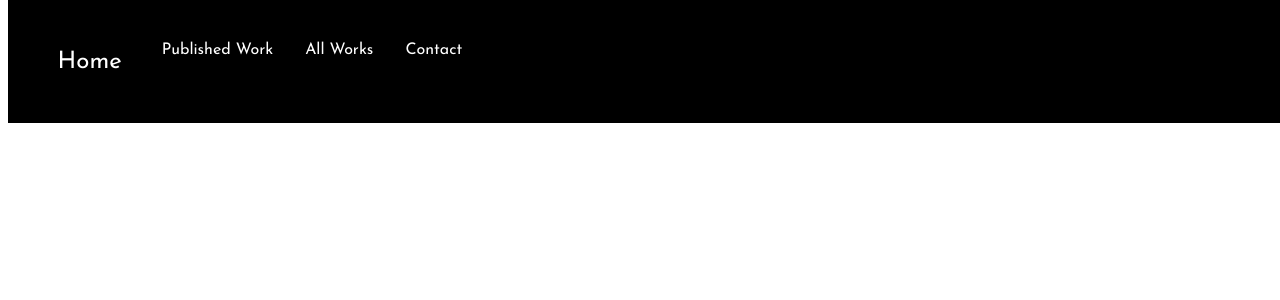
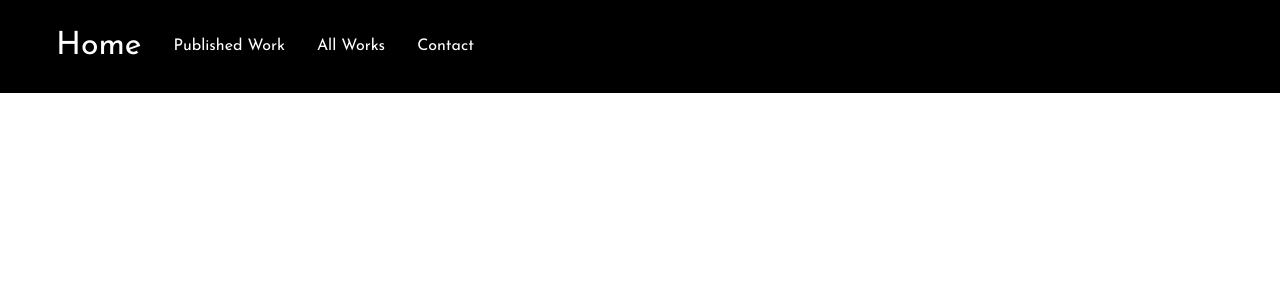
Before and after one commit to ZachMc21/photography-portfolio, a PHP site: page /home.html in a window 1280 px wide. Shown: the top 300 px of the page. Run offline with PHP 8.4, Linux system fonts and the light colour scheme.

Commit message:
Header is styled

```diff
--- a/webpage/home.html
+++ b/webpage/home.html
@@ -17,12 +17,14 @@
 </head>
 
 <body>
-    <ul id="navbar">
-        <li><a href="home.html" class="active">Home</a></li>
-        <li><a href="published.html">Published Work</a></li>
-        <li><a href="all_works.html">All Works</a></li>
-        <li><a href="contact.html">Contact</a></li>
-    </ul> <!-- End header navbar -->
+    <nav class="navbar">
+        <ul id="navbar">
+            <li><a href="home.html" class="active">Home</a></li>
+            <li><a href="published.html">Published Work</a></li>
+            <li><a href="all_works.html">All Works</a></li>
+            <li><a href="contact.html">Contact</a></li>
+        </ul>
+    </nav> <!-- End header navbar -->
 
     <div id="main">
     </div> <!-- End main -->
--- a/webpage/style.css
+++ b/webpage/style.css
@@ -2,31 +2,44 @@
     font-family: 'Josefin Sans', Montserrat, sans-serif;
     color: #333;
 }
+body {
+    margin: 0;
+}
 /* Header navigation bar */
-ul#navbar {
+nav.navbar {
     position: fixed;
-    top: 0;
     width: 100%;
-    margin: 0;
-    padding: 2%;
-    overflow: hidden;
+    margin-top: 0;
+    margin-left: 0;
+    padding: 10px 0;
+    background-color: #000000;
+}
+.navbar ul {
     list-style-type: none;
-    background-color: #000;
+    display: flex;
+    justify-content: flex-start;
 }
 ul#navbar li {
     float: left;
+    text-align: center;
+    display: flex;
+    align-items: center;
+    white-space: nowrap;
+    padding: 0 1em;
 }
 ul#navbar li a {
-    display: block;
     color: #FFF;
     text-align: center;
-    padding: 1em;
+    padding: 5% 0;
     text-decoration: none;
+    opacity: 100%;
+    font-weight: normal;
+    transition: font-weight 0.2s;
 }
 ul#navbar li a.active {
-    font-size: 1.5em;
+    font-size: 200%;
 }
 ul#navbar li a:hover {
     opacity: 80%;
-    /* Add JS to make the text bigger but the link box stay the same size */
+    font-weight: bold;
 }
```
